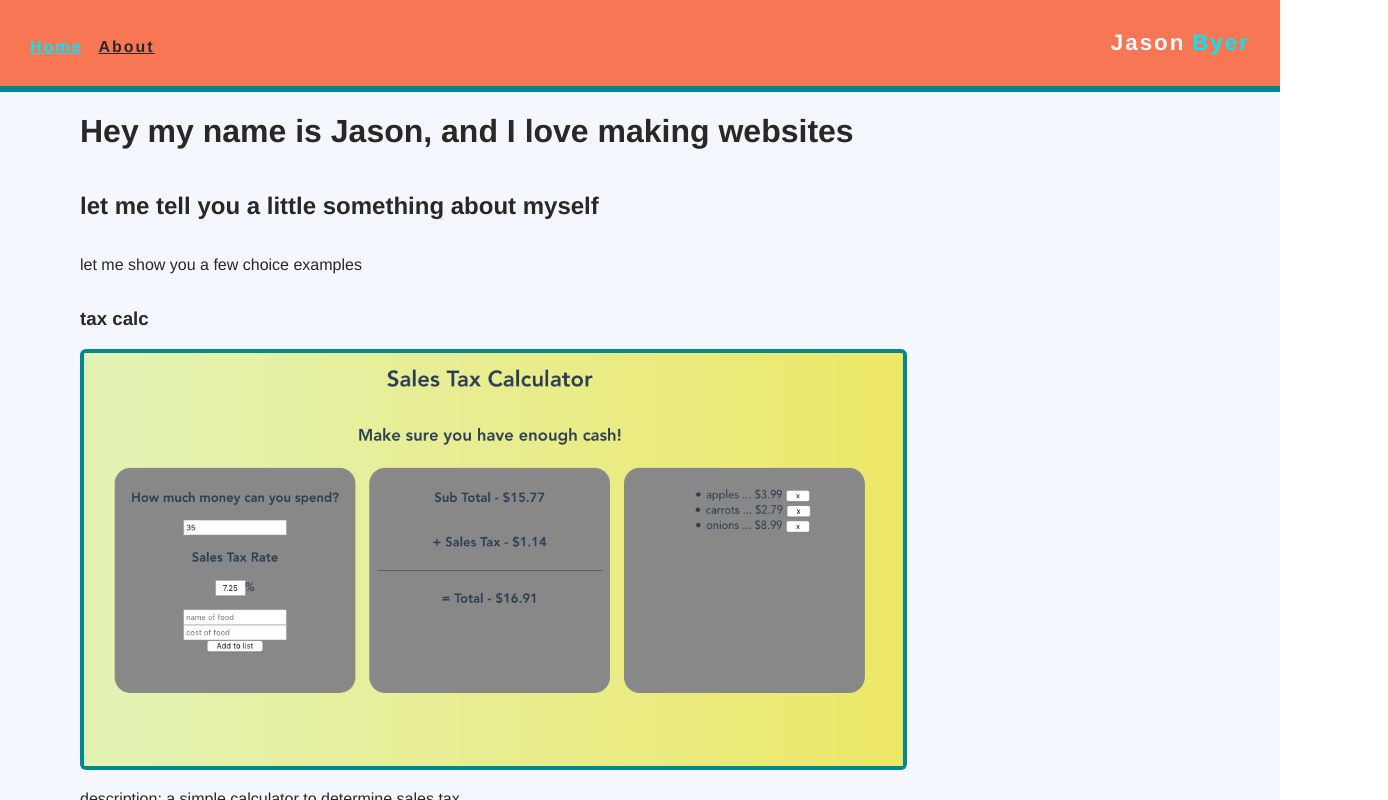
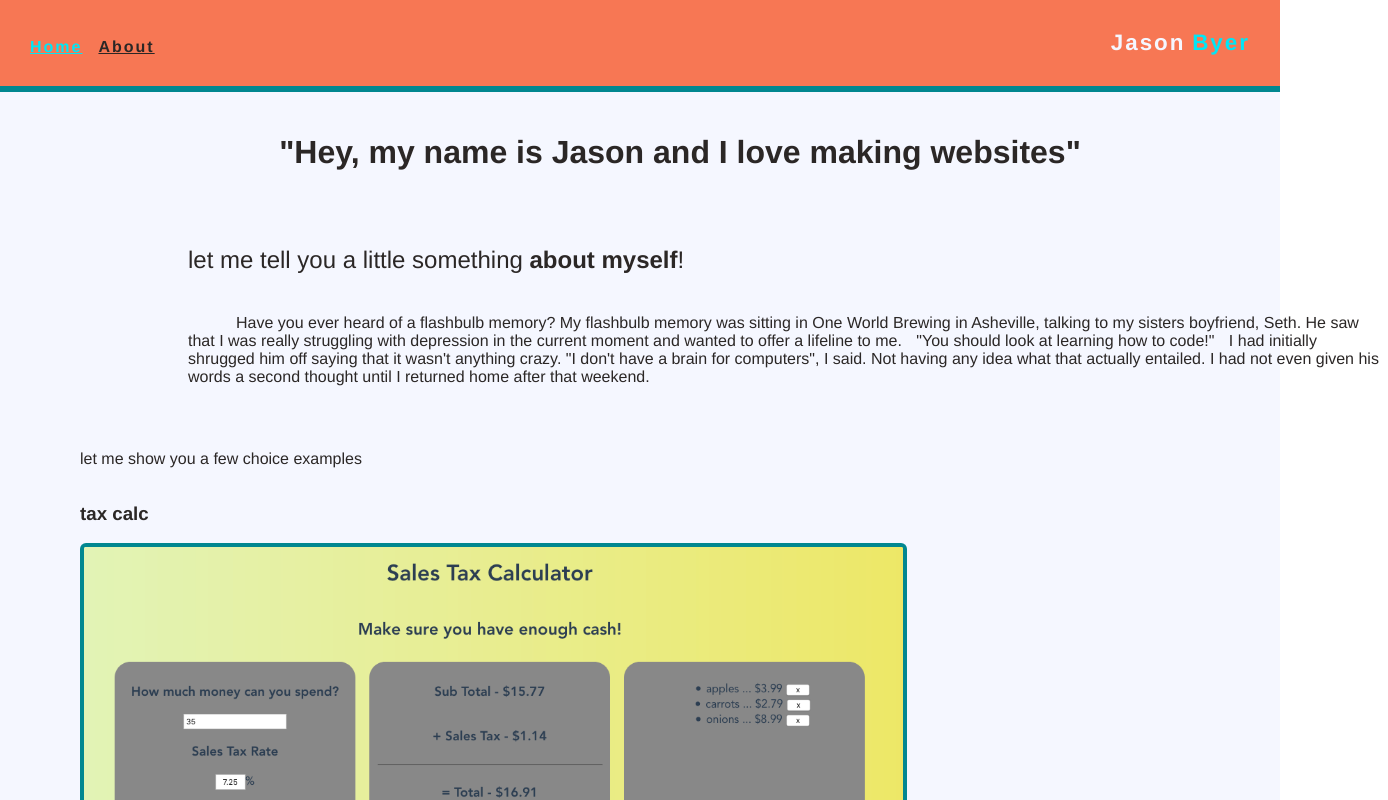
Before and after one commit to jbyer3/vue-portfolio-page, a Vue app: page /#/ in a window 1280 px wide. Shown: the top 800 px of the page, 1388 px wide, since content can reach past the window. Built offline with nearby package versions, Linux system fonts and the light colour scheme.

Commit message:
style update

```diff
--- a/src/components/BackgroundInfo.vue
+++ b/src/components/BackgroundInfo.vue
@@ -1,9 +1,16 @@
 <template>
-<div class="container">
-  <h1>Hey my name is Jason, and
-  I love making websites</h1>
-  <h2>let me tell you a little something <span>about myself</span></h2>
-</div>
+
+  <div class="container">
+
+    <h1 class="bold-statement">"Hey, my name is Jason and
+    I love making websites"</h1>
+
+    <p id="intro-statement">let me tell you a little something <span class="intro-bolder">about myself</span>!</p>
+
+    <p class="bio-statement">Have you ever heard of a flashbulb memory? My flashbulb memory was sitting in One World Brewing in Asheville, talking to my sisters boyfriend, Seth. He saw that I was really struggling with depression in the current moment and wanted to offer a lifeline to me. <span class="exclamation-text">"You should look at learning how to code!"</span> I had initially shrugged him off saying that it wasn't anything crazy. "I don't have a brain for computers", I said. Not having any idea what that actually entailed. I had not even given his words a second thought until I returned home after that weekend.</p>
+
+    <p></p>
+  </div>
 </template>
 
 <script>
@@ -40,4 +47,23 @@ img {
   background: $light-blue;
 }
 
+.bold-statement {
+  margin: 2.6rem auto 3.2rem;
+}
+
+#intro-statement {
+  font-size: 1.5rem;
+  margin-left: 9%;
+  .intro-bolder {
+  font-weight: 600;
+  }
+}
+
+.bio-statement {
+  text-indent: 3rem;
+}
+
+.exclamation-text {
+  margin: 10px;
+}
 </style>
```
